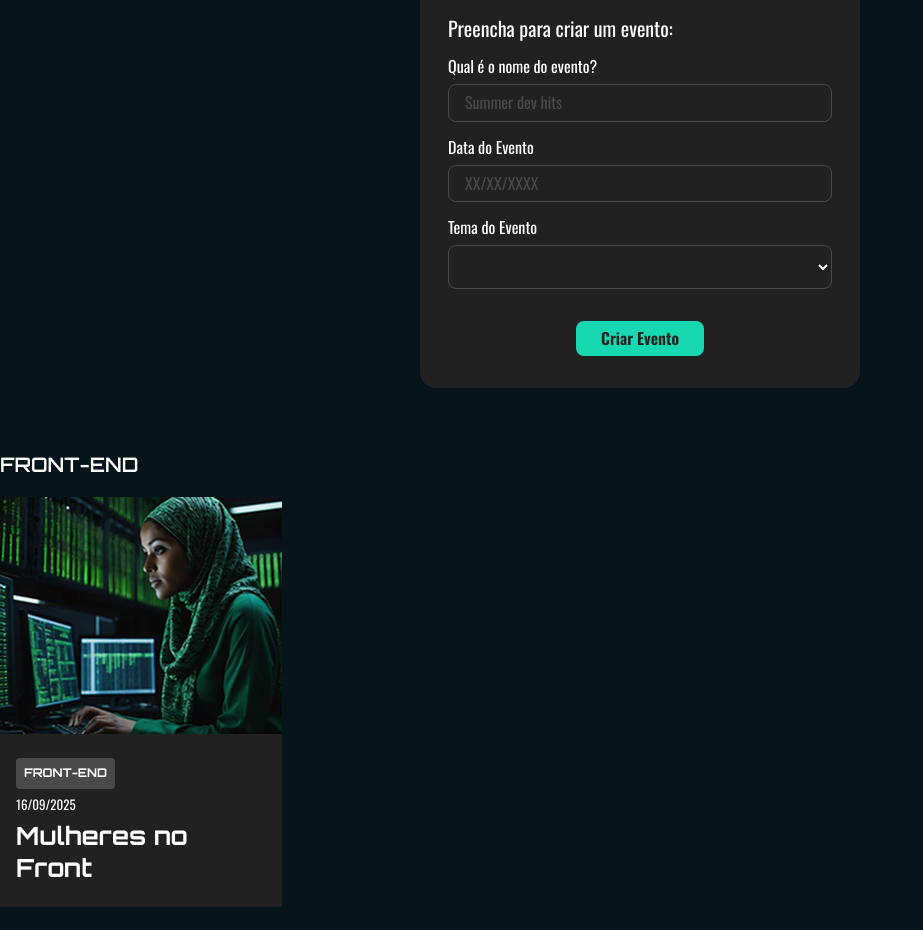
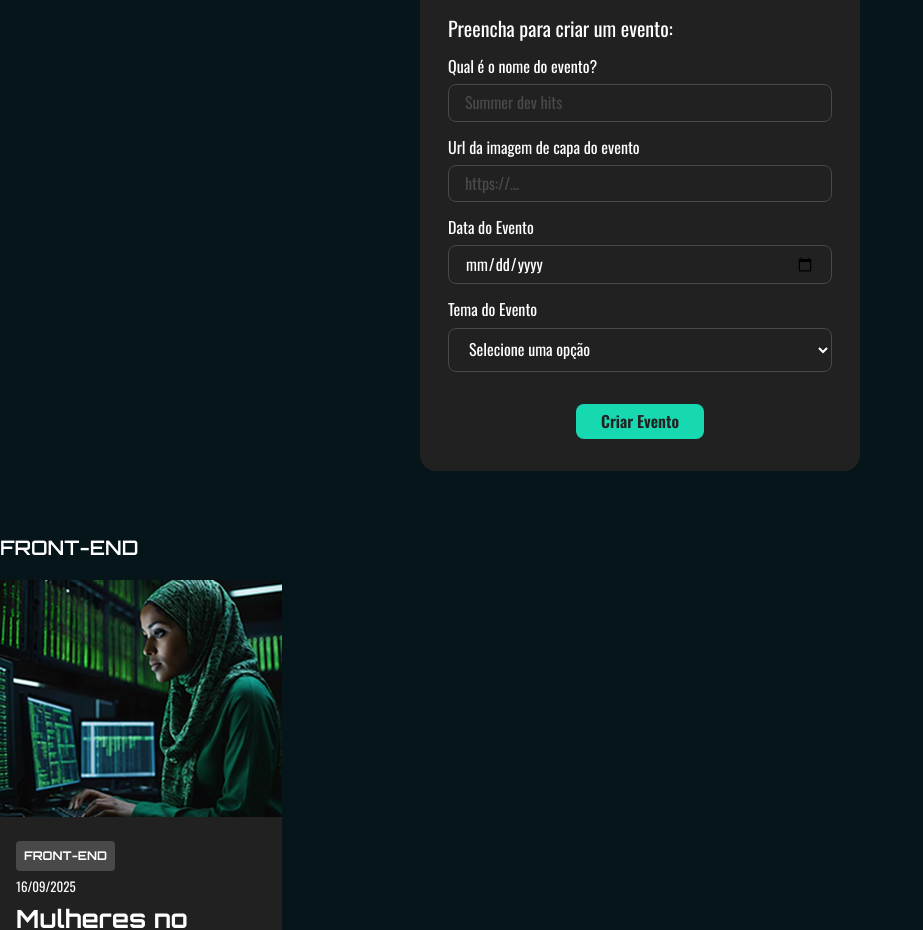
Before and after one commit to pireslima18/TecBoard, a React (Vite) app: page / in a window 1280 px wide. Shown: the part 780-1710 px from the top of the page, without its empty margins (0-923 px from the left). Built offline with nearby package versions, Linux system fonts and the light colour scheme; a web font is replaced by a local one.

Commit message:
main: Avanço no form e usnado useState para renderizar novos eventos

```diff
--- a/src/App.jsx
+++ b/src/App.jsx
@@ -3,6 +3,7 @@ import {FormularioDeEvento} from './componentes/FormularioDeEvento'
 import {Banner} from './componentes/Banner'
 import {Tema} from './componentes/Tema'
 import {CardEvento} from './componentes/CardEvento'
+import { useState } from 'react'
 
 function App() {
 
@@ -33,14 +34,19 @@ function App() {
     }
   ]
 
-  const eventos = [
+  const [eventos, setEventos] = useState([
     {
       capa: "./eventos/Imagem1.png",
       tema: temas[0],
       data: new Date(),
       titulo: "Mulheres no Front",
     }
-  ]
+  ])
+
+  function adicionarEvento (evento) {
+    eventos.push(evento)
+    setEventos([...eventos, evento])
+  }
 
   return (
     <main>
@@ -50,13 +56,20 @@ function App() {
       <section className="banner">
         <Banner src="/banner.png"/>
       </section>
-      <FormularioDeEvento/>
+      <FormularioDeEvento
+        temas={temas}
+        aoSubmeter={adicionarEvento}
+      />
 
       {temas.map( function(item) {
         return (
           <section key={item.id}>
             <Tema tema={item}/>
-            <CardEvento evento={eventos[0]}/>
+            {
+              eventos.map(function (item, index) {
+                return <CardEvento evento={item} key={index} />
+              })
+            }
           </section>
         )
       })}
--- a/src/componentes/FormularioDeEvento/index.jsx
+++ b/src/componentes/FormularioDeEvento/index.jsx
@@ -6,9 +6,22 @@ import { Botao } from '../Botao'
 import { ListaSuspensa } from '../ListaSuspensa'
 import './formulario-de-eventos.estilos.css'
 
-export function FormularioDeEvento() {
+export function FormularioDeEvento({temas, aoSubmeter}) {
+
+  function aoFormSubmetido (formData) {
+
+    const evento = {
+      capa: formData.get('capa'),
+      tema: formData.get('tema'),
+      data: new Date(formData.get('dataEvento')),
+      titulo: formData.get('nomeEvento'),
+    }
+
+    aoSubmeter(evento)
+  }
+
   return (
-    <form className='form-evento'>
+    <form className='form-evento' action={aoFormSubmetido}>
       <TituloFormulario>
         Preencha para criar um evento:
       </TituloFormulario>
@@ -19,10 +32,23 @@ export function FormularioDeEvento() {
             Qual é o nome do evento?
           </Label>
           <CampoDeEntrada
-            tipo="text"
+            type="text"
             id="nomeEvento"
             name="nomeEvento"
             placeholder="Summer dev hits"
+          >
+          </CampoDeEntrada>
+        </CampoDeFormulario>
+
+        <CampoDeFormulario>
+          <Label htmlFor="capa">
+            Url da imagem de capa do evento
+          </Label>
+          <CampoDeEntrada
+            type="text"
+            id="capa"
+            name="capa"
+            placeholder="https://..."
           >
           </CampoDeEntrada>
         </CampoDeFormulario>
@@ -32,7 +58,7 @@ export function FormularioDeEvento() {
             Data do Evento
           </Label>
           <CampoDeEntrada
-            tipo="date"
+            type="date"
             id="dataEvento"
             name="dataEvento"
             placeholder="XX/XX/XXXX"
@@ -41,10 +67,10 @@ export function FormularioDeEvento() {
         </CampoDeFormulario>
 
         <CampoDeFormulario>
-          <Label htmlFor="temaEvento">
+          <Label htmlFor="tema">
             Tema do Evento
           </Label>
-          <ListaSuspensa>
+          <ListaSuspensa id="tema" name="tema" itens={temas}>
           </ListaSuspensa>
         </CampoDeFormulario>
       </div>
--- a/src/componentes/ListaSuspensa/index.jsx
+++ b/src/componentes/ListaSuspensa/index.jsx
@@ -1,9 +1,14 @@
 import "./lista-suspensa.estilos.css"
 
-export function ListaSuspensa(props) {
+export function ListaSuspensa({itens, ...rest}) {
   return (
-    <select name="" id="" className="lista-suspensa-form">
-      <option value=""></option>
+    <select {...rest} className="lista-suspensa-form" defaultValue="">
+      <option value="" disabled>Selecione uma opção</option>
+      {itens.map( function (item) {
+        return (
+          <option value={item.id} key={item.id}>{item.nome}</option>
+        )
+      })}
     </select>
   )
 }
```
